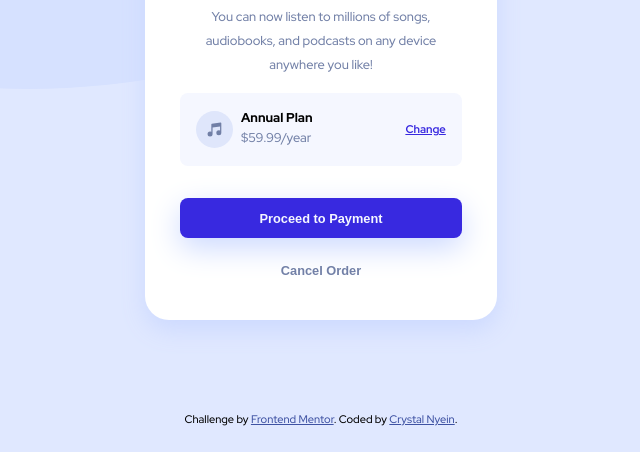
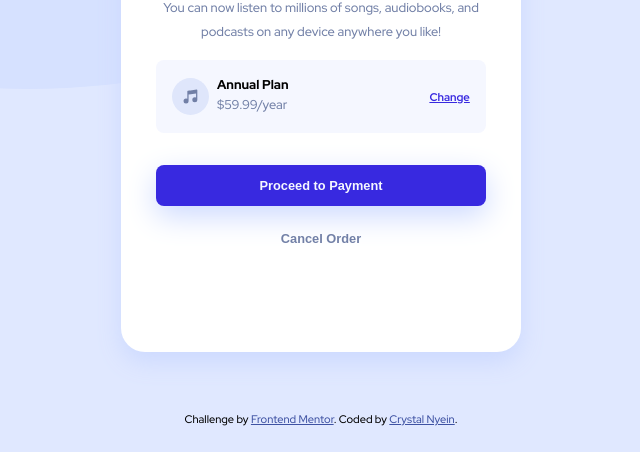
Before and after one commit to CrystalNyein/frontend-mentor-order-summary-component, a plain HTML site: page index.html in a window 1280 px wide. Shown: the part 348-800 px from the top of the page, without its empty margins (319-959 px from the left). Drawn offline with Linux system fonts and the light colour scheme.

Commit message:
Increase card size

```diff
--- a/style.css
+++ b/style.css
@@ -27,8 +27,8 @@ body {
 .card {
   max-width: 90vw;
   background-color: white;
-  width: 22rem;
-  height: 36rem;
+  width: 25rem;
+  height: 40rem;
   border-radius: 1.5rem;
   margin: auto;
   box-shadow: 0px 10px 25px hsl(225, 100%, 90%);
```
